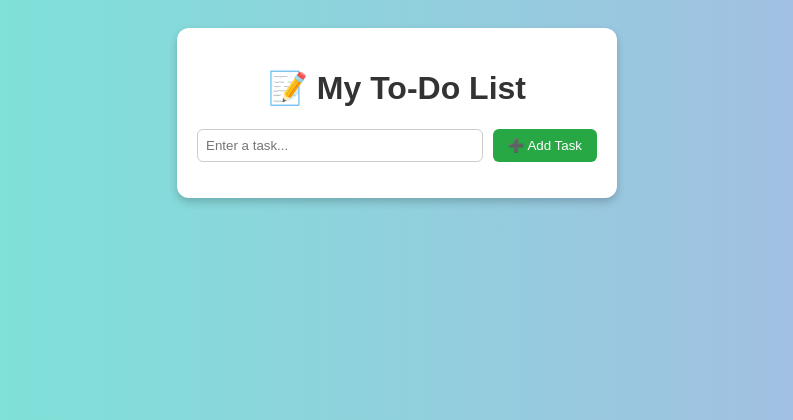
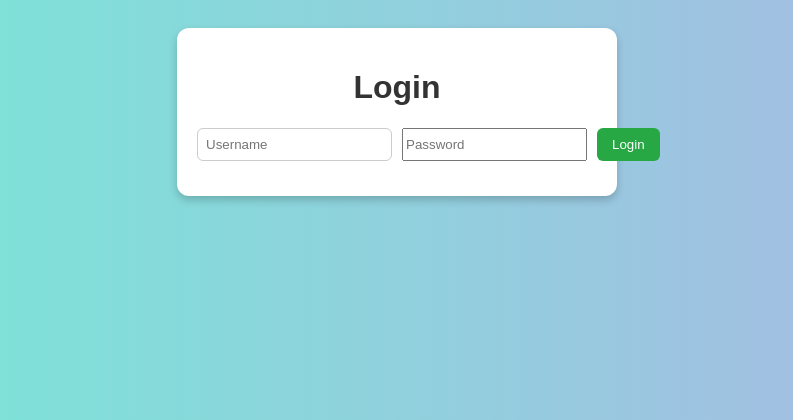
Before and after one commit to acecode101/todo-app-with-authentication, a Flask app: page / in a window 1280 px wide. Shown: the top 420 px of the page, without its empty margins (243-1036 px from the left). Run offline with Flask 3, Linux system fonts and the light colour scheme; the visitor is signed in with stand-in values (Sample User, id 1).

Commit message:
Update index.html

```diff
--- a/templates/index.html
+++ b/templates/index.html
@@ -3,27 +3,26 @@
 <head>
     <meta charset="UTF-8">
     <meta name="viewport" content="width=device-width, initial-scale=1.0">
-    <title>To-Do List</title>
+    <title>Login</title>
     <link rel="stylesheet" href="{{ url_for('static', filename='style.css') }}">
 </head>
 <body>
     <div class="container">
-        <h1>📝 My To-Do List</h1>
-        <form action="/add" method="post">
-            <input type="text" name="task" placeholder="Enter a task..." required>
-            <button type="submit">➕ Add Task</button>
+        <h1>Login</h1>
+        <form action="/login" method="post">
+            <input type="text" name="username" placeholder="Username" required>
+            <input type="password" name="password" placeholder="Password" required>
+            <button type="submit">Login</button>
         </form>
-        <ul>
-            {% for task in tasks %}
-            <li class="{{ 'completed' if task.done else '' }}">
-                {{ task.task }}
-                <div class="actions">
-                    <a href="/complete/{{ loop.index0 }}" class="complete-btn">✔</a>
-                    <a href="/delete/{{ loop.index0 }}" class="delete-btn">❌</a>
-                </div>
-            </li>
-            {% endfor %}
-        </ul>
+        {% with messages = get_flashed_messages(with_categories=true) %}
+            {% if messages %}
+                <ul>
+                    {% for category, message in messages %}
+                        <li class="alert">{{ message }}</li>
+                    {% endfor %}
+                </ul>
+            {% endif %}
+        {% endwith %}
     </div>
 </body>
 </html>
```
